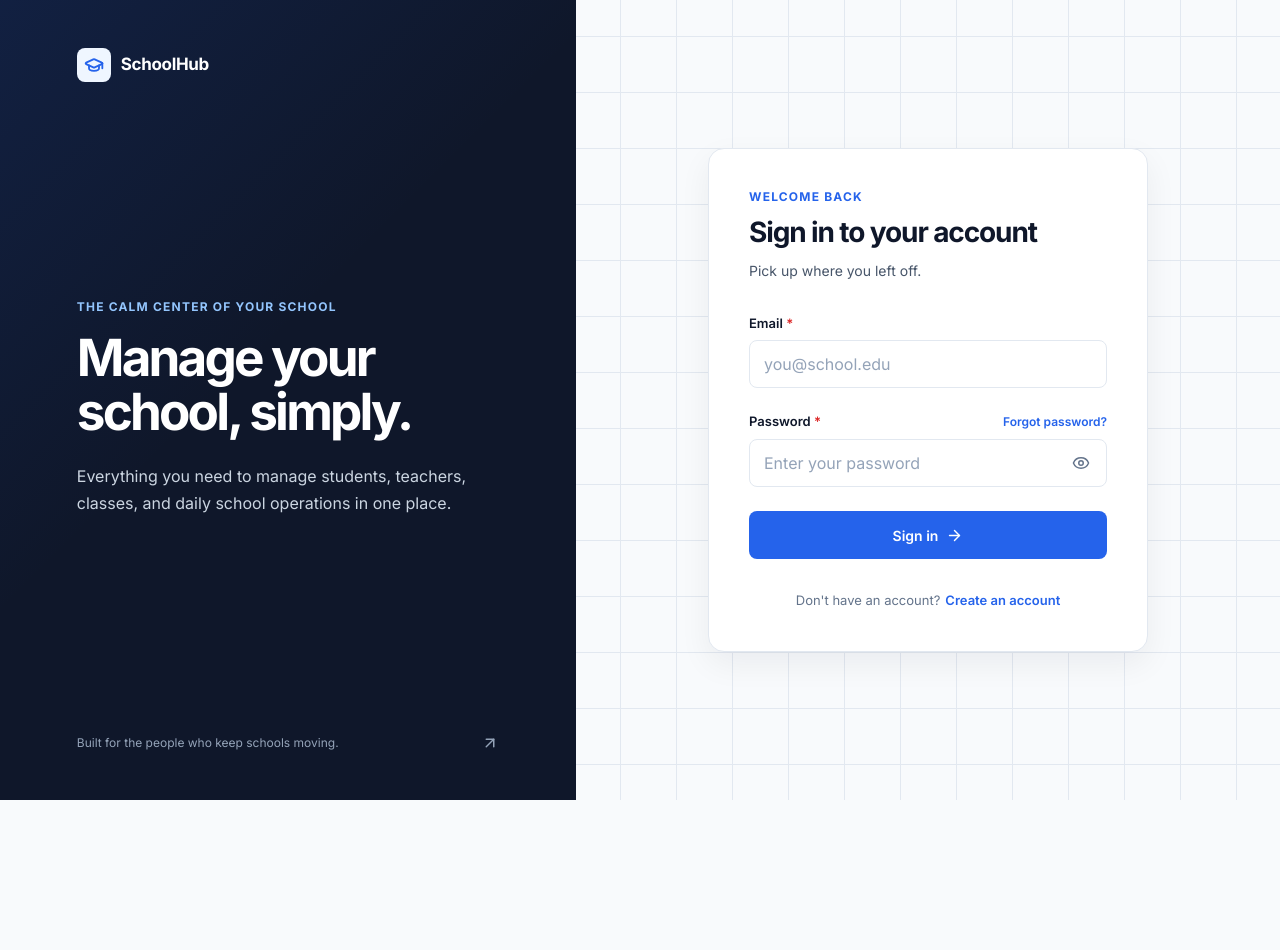
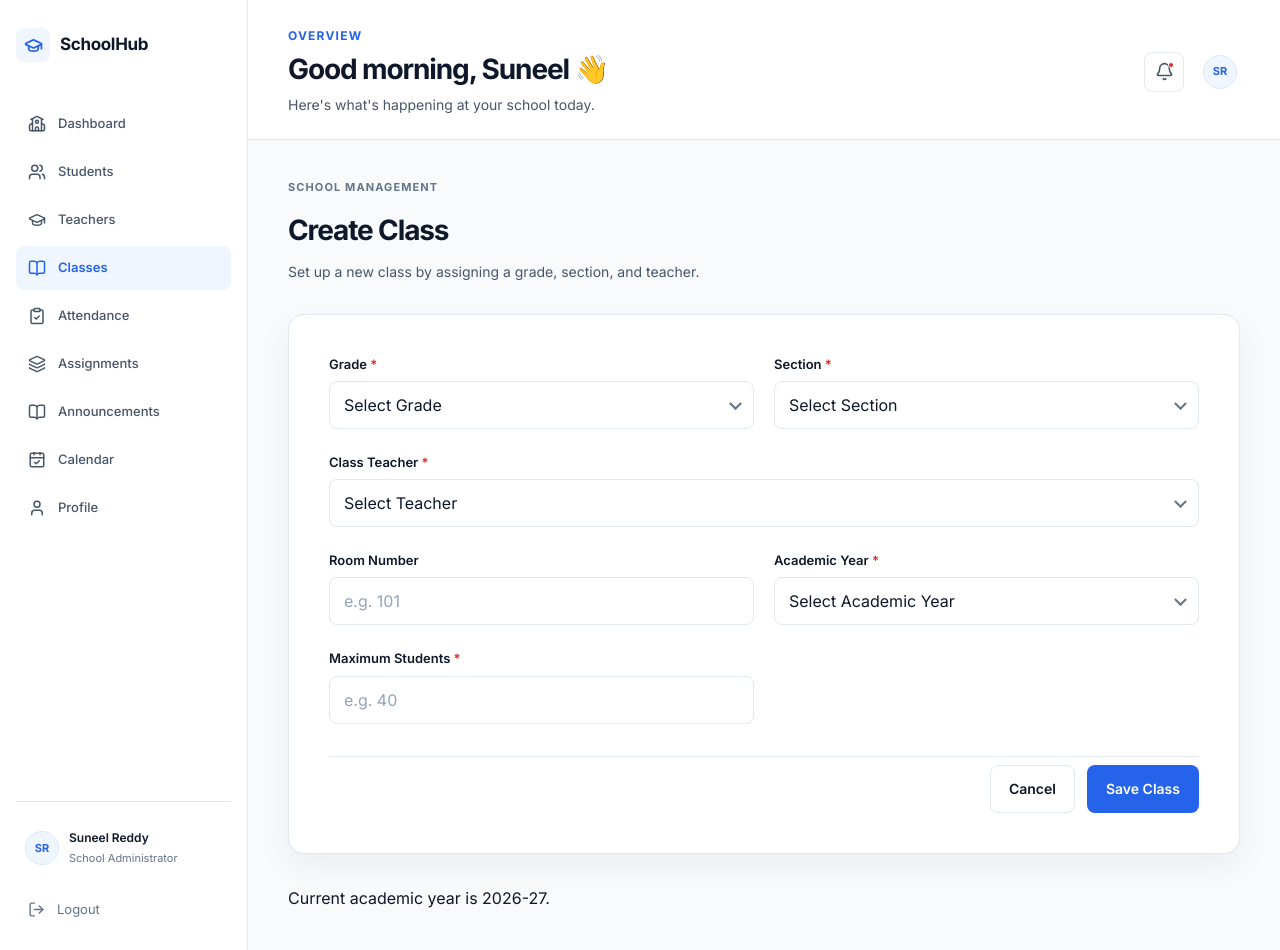
Before and after one commit to sunilreddy-valluri/schoolhub, a React (Vite) app: page /classes/new in a window 1280 px wide. Before the commit this address led to /login. Before the commit the page ends 800 px from the top, so only its background shows below. Built offline with nearby package versions, Linux system fonts and the light colour scheme.

Commit message:
feat: implement dashboard layout with navigation components and route configuration

```diff
--- a/src/components/dashboard/iconMap.tsx
+++ b/src/components/dashboard/iconMap.tsx
@@ -5,6 +5,7 @@
   GraduationCap,
   Layers3,
   School,
+  User,
   UserCheck,
   UserPlus,
   Users,
@@ -21,4 +22,5 @@
   calendarCheck: CalendarCheck,
   userCheck: UserCheck,
   layers: Layers3,
+  user: User,
 }
--- a/src/components/layout/DashboardHeader.tsx
+++ b/src/components/layout/DashboardHeader.tsx
@@ -1,13 +1,24 @@
 import { Bell, Menu } from 'lucide-react'
+import { useNavigate } from 'react-router-dom'
 
 interface DashboardHeaderProps {
   onMenuOpen: () => void
+  isMenuOpen?: boolean
 }
 
-export function DashboardHeader({ onMenuOpen }: DashboardHeaderProps) {
+export function DashboardHeader({ onMenuOpen, isMenuOpen }: DashboardHeaderProps) {
+  const navigate = useNavigate()
+
   return (
     <header className="dashboard-header">
-      <button className="dashboard-icon-button dashboard-menu-button" type="button" onClick={onMenuOpen} aria-label="Open navigation menu">
+      <button
+        className="dashboard-icon-button dashboard-menu-button"
+        type="button"
+        onClick={onMenuOpen}
+        aria-label="Open navigation menu"
+        aria-expanded={isMenuOpen}
+        aria-controls="mobile-navigation-dialog"
+      >
         <Menu size={21} aria-hidden="true" />
       </button>
       <div className="dashboard-header__copy">
@@ -20,7 +31,12 @@
           <Bell size={19} aria-hidden="true" />
           <span className="notification-dot" aria-hidden="true" />
         </button>
-        <button className="dashboard-profile-button" type="button" aria-label="Open Suneel Reddy profile">
+        <button
+          className="dashboard-profile-button"
+          type="button"
+          aria-label="Open Suneel Reddy profile"
+          onClick={() => navigate('/profile')}
+        >
           <span className="dashboard-avatar dashboard-avatar--header" aria-hidden="true">SR</span>
         </button>
       </div>
--- a/src/components/layout/DashboardLayout.tsx
+++ b/src/components/layout/DashboardLayout.tsx
@@ -1,17 +1,19 @@
 import { useState, type ReactNode } from 'react'
+import { useLocation } from 'react-router-dom'
 import { DashboardHeader } from './DashboardHeader'
 import { DashboardSidebar, type DashboardNavItem } from './DashboardSidebar'
 import { MobileDashboardNav } from './MobileDashboardNav'
 
 const navItems: DashboardNavItem[] = [
   { label: 'Dashboard', icon: 'school', href: '/dashboard' },
-  { label: 'Calendar', icon: 'calendarCheck', href: '/calendar' },
-  { label: 'Students', icon: 'users', href: '#students' },
+  { label: 'Students', icon: 'users', href: '/students' },
   { label: 'Teachers', icon: 'graduationCap', href: '/teachers' },
-  { label: 'Classes', icon: 'bookOpen', href: '#classes' },
+  { label: 'Classes', icon: 'bookOpen', href: '/classes' },
   { label: 'Attendance', icon: 'clipboardCheck', href: '/attendance' },
   { label: 'Assignments', icon: 'layers', href: '/assignments' },
   { label: 'Announcements', icon: 'bookOpen', href: '/announcements' },
+  { label: 'Calendar', icon: 'calendarCheck', href: '/calendar' },
+  { label: 'Profile', icon: 'user', href: '/profile' },
 ]
 
 interface DashboardLayoutProps {
@@ -21,18 +23,23 @@
 
 export function DashboardLayout({ children, activePath }: DashboardLayoutProps) {
   const [isMobileNavOpen, setIsMobileNavOpen] = useState(false)
+  const location = useLocation()
+  const currentPath = activePath ?? location.pathname
 
   return (
     <div className="dashboard-layout">
-      <DashboardSidebar navItems={navItems} activePath={activePath} />
+      <DashboardSidebar navItems={navItems} activePath={currentPath} />
       <MobileDashboardNav
         navItems={navItems}
         isOpen={isMobileNavOpen}
         onClose={() => setIsMobileNavOpen(false)}
-        activePath={activePath}
+        activePath={currentPath}
       />
       <div className="dashboard-main">
-        <DashboardHeader onMenuOpen={() => setIsMobileNavOpen(true)} />
+        <DashboardHeader
+          onMenuOpen={() => setIsMobileNavOpen(true)}
+          isMenuOpen={isMobileNavOpen}
+        />
         <main className="dashboard-content">{children}</main>
       </div>
     </div>
--- a/src/components/layout/DashboardSidebar.tsx
+++ b/src/components/layout/DashboardSidebar.tsx
@@ -1,5 +1,5 @@
 import { GraduationCap, LogOut } from 'lucide-react'
-import { Link } from 'react-router-dom'
+import { Link, useNavigate } from 'react-router-dom'
 import { dashboardIcons } from '../dashboard/iconMap'
 
 export interface DashboardNavItem {
@@ -15,7 +15,19 @@
 }
 
 export function DashboardSidebar({ navItems, onNavigate, activePath }: DashboardSidebarProps) {
+  const navigate = useNavigate()
   const currentPath = activePath ?? '/dashboard'
+
+  const handleLogout = () => {
+    onNavigate?.()
+    navigate('/login')
+  }
+
+  const handleProfileClick = () => {
+    onNavigate?.()
+    navigate('/profile')
+  }
+
   return (
     <aside className="dashboard-sidebar" aria-label="Main navigation">
       <div className="dashboard-sidebar__top">
@@ -29,7 +41,9 @@
         <nav className="dashboard-nav" aria-label="School management">
           {navItems.map((item) => {
             const Icon = dashboardIcons[item.icon]
-            const isActive = item.href === currentPath
+            const isActive =
+              currentPath === item.href ||
+              (item.href !== '/dashboard' && currentPath.startsWith(item.href))
             return (
               <Link
                 className={`dashboard-nav__item${isActive ? ' dashboard-nav__item--active' : ''}`}
@@ -47,14 +61,24 @@
       </div>
 
       <div className="dashboard-sidebar__bottom">
-        <div className="dashboard-user">
+        <button
+          className="dashboard-user dashboard-user-button"
+          type="button"
+          onClick={handleProfileClick}
+          aria-label="View user profile"
+        >
           <span className="dashboard-avatar" aria-hidden="true">SR</span>
           <span className="dashboard-user__details">
             <strong>Suneel Reddy</strong>
             <small>School Administrator</small>
           </span>
-        </div>
-        <button className="dashboard-logout" type="button">
+        </button>
+        <button
+          className="dashboard-logout"
+          type="button"
+          onClick={handleLogout}
+          aria-label="Log out of SchoolHub"
+        >
           <LogOut size={17} aria-hidden="true" />
           <span>Logout</span>
         </button>
--- a/src/components/layout/MobileDashboardNav.tsx
+++ b/src/components/layout/MobileDashboardNav.tsx
@@ -1,5 +1,8 @@
-import { X } from 'lucide-react'
-import { DashboardSidebar, type DashboardNavItem } from './DashboardSidebar'
+import { useEffect, useRef } from 'react'
+import { GraduationCap, LogOut, X } from 'lucide-react'
+import { Link, useNavigate } from 'react-router-dom'
+import { dashboardIcons } from '../dashboard/iconMap'
+import type { DashboardNavItem } from './DashboardSidebar'
 
 interface MobileDashboardNavProps {
   navItems: DashboardNavItem[]
@@ -9,22 +12,121 @@
 }
 
 export function MobileDashboardNav({ navItems, isOpen, onClose, activePath }: MobileDashboardNavProps) {
+  const navigate = useNavigate()
+  const panelRef = useRef<HTMLDivElement>(null)
+  const currentPath = activePath ?? '/dashboard'
+
+  useEffect(() => {
+    if (!isOpen) return
+
+    // Prevent background scrolling when mobile menu is open
+    const originalOverflow = document.body.style.overflow
+    document.body.style.overflow = 'hidden'
+
+    // Close on Escape key press
+    const handleKeyDown = (e: KeyboardEvent) => {
+      if (e.key === 'Escape') {
+        onClose()
+      }
+    }
+
+    window.addEventListener('keydown', handleKeyDown)
+    return () => {
+      document.body.style.overflow = originalOverflow
+      window.removeEventListener('keydown', handleKeyDown)
+    }
+  }, [isOpen, onClose])
+
   if (!isOpen) return null
 
+  const handleLogout = () => {
+    onClose()
+    navigate('/login')
+  }
+
+  const handleProfileClick = () => {
+    onClose()
+    navigate('/profile')
+  }
+
   return (
-    <div className="mobile-dashboard-nav" role="dialog" aria-modal="true" aria-label="Mobile navigation">
-      <button className="mobile-dashboard-nav__backdrop" type="button" onClick={onClose} aria-label="Close navigation menu" />
-      <div className="mobile-dashboard-nav__panel">
+    <div
+      id="mobile-navigation-dialog"
+      className="mobile-dashboard-nav"
+      role="dialog"
+      aria-modal="true"
+      aria-label="Mobile navigation"
+    >
+      <button
+        className="mobile-dashboard-nav__backdrop"
+        type="button"
+        onClick={onClose}
+        aria-label="Close navigation menu"
+      />
+      <div className="mobile-dashboard-nav__panel" ref={panelRef}>
         <div className="mobile-dashboard-nav__header">
-          <span className="dashboard-brand">
-            <span className="dashboard-brand__mark" aria-hidden="true">S</span>
+          <div className="dashboard-brand">
+            <span className="dashboard-brand__mark" aria-hidden="true">
+              <GraduationCap size={19} strokeWidth={2.2} />
+            </span>
             <span>SchoolHub</span>
-          </span>
-          <button className="dashboard-icon-button" type="button" onClick={onClose} aria-label="Close navigation menu">
+          </div>
+          <button
+            className="dashboard-icon-button mobile-dashboard-nav__close"
+            type="button"
+            onClick={onClose}
+            aria-label="Close navigation menu"
+          >
             <X size={20} aria-hidden="true" />
           </button>
         </div>
-        <DashboardSidebar navItems={navItems} onNavigate={onClose} activePath={activePath} />
+
+        <div className="mobile-dashboard-nav__body">
+          <nav className="dashboard-nav" aria-label="Mobile main navigation">
+            {navItems.map((item) => {
+              const Icon = dashboardIcons[item.icon]
+              const isActive =
+                currentPath === item.href ||
+                (item.href !== '/dashboard' && currentPath.startsWith(item.href))
+              return (
+                <Link
+                  className={`dashboard-nav__item${isActive ? ' dashboard-nav__item--active' : ''}`}
+                  to={item.href}
+                  key={item.label}
+                  onClick={onClose}
+                  aria-current={isActive ? 'page' : undefined}
+                >
+                  <Icon size={18} aria-hidden="true" />
+                  <span>{item.label}</span>
+                </Link>
+              )
+            })}
+          </nav>
+        </div>
+
+        <div className="mobile-dashboard-nav__footer">
+          <button
+            className="dashboard-user dashboard-user-button"
+            type="button"
+            onClick={handleProfileClick}
+            aria-label="View user profile"
+          >
+            <span className="dashboard-avatar" aria-hidden="true">SR</span>
+            <span className="dashboard-user__details">
+              <strong>Suneel Reddy</strong>
+              <small>School Administrator</small>
+            </span>
+          </button>
+          <button
+            className="dashboard-logout"
+            type="button"
+            onClick={handleLogout}
+            aria-label="Log out of SchoolHub"
+          >
+            <LogOut size={17} aria-hidden="true" />
+            <span>Logout</span>
+          </button>
+        </div>
       </div>
     </div>
   )
--- a/src/data/dashboardData.ts
+++ b/src/data/dashboardData.ts
@@ -8,6 +8,7 @@
   | 'calendarCheck'
   | 'userCheck'
   | 'layers'
+  | 'user'
 
 export interface Statistic {
   label: string
--- a/src/routes/AppRoutes.tsx
+++ b/src/routes/AppRoutes.tsx
@@ -3,6 +3,17 @@
 import { RegisterPage } from '../pages/auth/RegisterPage'
 import { DashboardPage } from '../pages/dashboard/DashboardPage'
 import { CalendarPage } from '../pages/dashboard/CalendarPage'
+import { AttendancePage } from '../pages/dashboard/AttendancePage'
+import { ClassDetailsPage } from '../pages/dashboard/ClassDetailsPage'
+import { ClassesPage } from '../pages/classes/ClassesPage'
+import { CreateClassPage } from '../pages/classes/CreateClassPage'
+import { TeachersListPage } from '../pages/teachers/TeachersListPage'
+import { TeacherProfilePage } from '../pages/teachers/TeacherProfilePage'
+import { TeacherDetailPage } from '../pages/teachers/TeacherDetailPage'
+import { AssignmentsPage } from '../pages/assignments/AssignmentsPage'
+import { CreateAssignmentPage } from '../pages/assignments/CreateAssignmentPage'
+import { AnnouncementsPage } from '../pages/announcements/AnnouncementsPage'
+import { CreateAnnouncementPage } from '../pages/announcements/CreateAnnouncementPage'
 
 export function AppRoutes() {
   return (
@@ -11,6 +22,19 @@
       <Route path="/register" element={<RegisterPage />} />
       <Route path="/dashboard" element={<DashboardPage />} />
       <Route path="/calendar" element={<CalendarPage />} />
+      <Route path="/attendance" element={<AttendancePage />} />
+      <Route path="/students" element={<AttendancePage />} />
+      <Route path="/classes" element={<ClassesPage />} />
+      <Route path="/classes/new" element={<CreateClassPage />} />
+      <Route path="/class/:classId" element={<ClassDetailsPage />} />
+      <Route path="/teachers" element={<TeachersListPage />} />
+      <Route path="/teachers/:id" element={<TeacherDetailPage />} />
+      <Route path="/teachers-profile" element={<TeacherProfilePage />} />
+      <Route path="/profile" element={<TeacherProfilePage />} />
+      <Route path="/assignments" element={<AssignmentsPage />} />
+      <Route path="/assignments/new" element={<CreateAssignmentPage />} />
+      <Route path="/announcements" element={<AnnouncementsPage />} />
+      <Route path="/announcements/new" element={<CreateAnnouncementPage />} />
       <Route path="*" element={<Navigate to="/login" replace />} />
     </Routes>
   )
--- a/src/styles/globals.css
+++ b/src/styles/globals.css
@@ -1202,7 +1202,8 @@
 .mobile-dashboard-nav {
   position: fixed;
   inset: 0;
-  z-index: 20;
+  z-index: 50;
+  display: flex;
 }
 
 .mobile-dashboard-nav__backdrop {
@@ -1212,7 +1213,11 @@
   height: 100%;
   padding: 0;
   background: var(--color-overlay);
+  backdrop-filter: blur(2px);
+  -webkit-backdrop-filter: blur(2px);
   border: 0;
+  animation: fadeIn 200ms ease-out;
+  cursor: pointer;
 }
 
 .mobile-dashboard-nav__panel {
@@ -1223,25 +1228,67 @@
   flex-direction: column;
   background: var(--color-surface);
   box-shadow: var(--shadow-drawer);
+  animation: slideDrawerIn 240ms cubic-bezier(0.16, 1, 0.3, 1);
+  z-index: 1;
 }
 
 .mobile-dashboard-nav__header {
   display: flex;
   align-items: center;
   justify-content: space-between;
-  padding: 24px 20px;
+  padding: 20px 16px;
   border-bottom: 1px solid var(--color-border);
-}
-
-.mobile-dashboard-nav .dashboard-sidebar {
+  flex-shrink: 0;
+}
+
+.mobile-dashboard-nav__body {
   flex: 1;
+  padding: 16px 12px;
+  overflow-y: auto;
   min-height: 0;
-  padding: 24px 16px 20px;
-  border: 0;
-}
-
-.mobile-dashboard-nav .dashboard-sidebar__top {
-  gap: 24px;
+}
+
+.mobile-dashboard-nav__footer {
+  display: grid;
+  gap: 12px;
+  padding: 16px;
+  border-top: 1px solid var(--color-border);
+  background: var(--color-surface);
+  flex-shrink: 0;
+}
+
+.dashboard-user-button {
+  width: 100%;
+  padding: 6px 8px;
+  background: transparent;
+  border: 1px solid transparent;
+  border-radius: var(--radius-default);
+  text-align: left;
+  cursor: pointer;
+  transition: background-color 150ms ease, border-color 150ms ease;
+}
+
+.dashboard-user-button:hover {
+  background: var(--color-primary-light);
+  border-color: var(--color-primary-border);
+}
+
+@keyframes slideDrawerIn {
+  from {
+    transform: translateX(-100%);
+  }
+  to {
+    transform: translateX(0);
+  }
+}
+
+@keyframes fadeIn {
+  from {
+    opacity: 0;
+  }
+  to {
+    opacity: 1;
+  }
 }
 
 @keyframes spin {
@@ -1353,11 +1400,38 @@
   }
 
   .dashboard-content {
-    padding: 32px 24px;
+    padding: 24px 16px;
+    max-width: 100vw;
+    overflow-x: hidden;
   }
 
   .dashboard-section--split {
     grid-template-columns: 1fr;
+  }
+}
+
+@media (max-width: 480px) {
+  .dashboard-header {
+    min-height: 64px;
+    padding: 12px 14px;
+    gap: 10px;
+  }
+
+  .dashboard-header__copy h1 {
+    font-size: 18px;
+  }
+
+  .dashboard-header__copy p {
+    display: none;
+  }
+
+  .dashboard-header__copy .eyebrow {
+    font-size: 10px;
+    margin-bottom: 2px;
+  }
+
+  .dashboard-content {
+    padding: 16px 12px;
   }
 }
 
```
Also changed, not shown: 1 other file (tests, documents, lock files or other folders).
